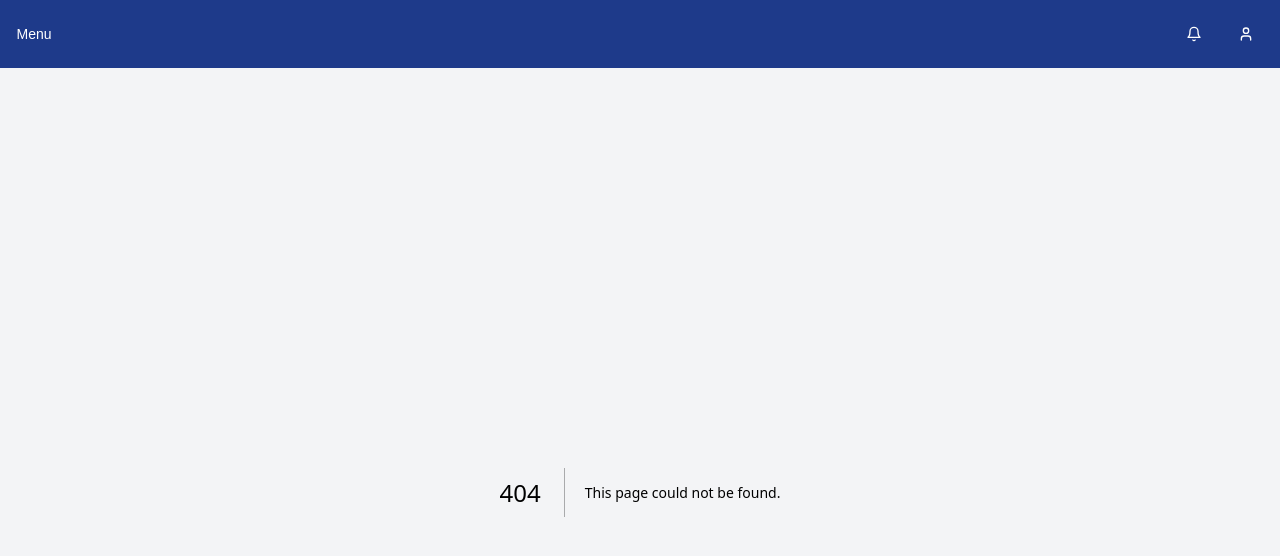
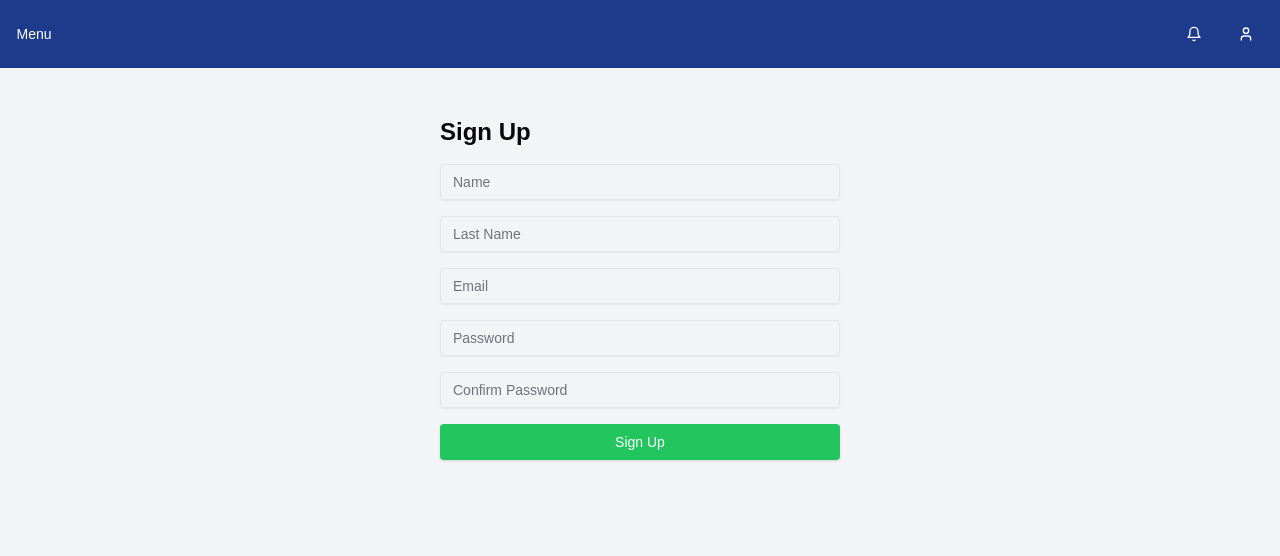
Before and after one commit to Ericsilvaa/ibhj-acamp-canteen-web, a Next.js app: page /signup in a window 1280 px wide. Before the commit this address had no page. Shown: the top 556 px of the page. Built offline with nearby package versions, Linux system fonts and the light colour scheme; no server answers.

Commit message:
feat: create a signup component page

```diff
--- /dev/null
+++ b/src/app/(auth)/signup/page.tsx
@@ -0,0 +1,109 @@
+/* eslint-disable @typescript-eslint/no-explicit-any */
+'use client'
+import { Button } from '@/components/ui/button'
+import { Input } from '@/components/ui/input'
+import { auth } from '@/lib/firebase'
+import { createUserWithEmailAndPassword } from 'firebase/auth'
+import { useRouter } from 'next/navigation'
+import { useState } from 'react'
+
+const SignUpPage: React.FC = () => {
+  const router = useRouter()
+  const [name, setName] = useState('')
+  const [lastName, setLastName] = useState('')
+  const [email, setEmail] = useState('')
+  const [password, setPassword] = useState('')
+  const [confirmPassword, setConfirmPassword] = useState('')
+  const [error, setError] = useState('')
+  const [loading, setLoading] = useState(false)
+
+  const handleSignUp = async () => {
+    if (!email || !password || !confirmPassword) {
+      setError('Please fill in all fields')
+      return
+    }
+
+    if (password !== confirmPassword) {
+      setError('Passwords do not match')
+      return
+    }
+
+    setLoading(true)
+    setError('') // Limpa erros anteriores
+    try {
+      await createUserWithEmailAndPassword(auth, email, password)
+      router.push('/')
+    } catch (err: any) {
+      console.error('Error during sign-up:', err.message)
+      setError(
+        err.code === 'auth/email-already-in-use'
+          ? 'Email is already in use'
+          : 'Something went wrong. Please try again later.'
+      )
+    } finally {
+      setLoading(false)
+    }
+  }
+
+  return (
+    <div className='p-6 max-w-md mx-auto'>
+      <h1 className='text-2xl font-bold mb-4'>Sign Up</h1>
+      <Input
+        type='Name'
+        value={name}
+        onChange={(e) => setName(e.target.value)}
+        placeholder='Name'
+        className='w-full border rounded px-3 py-2 mb-4'
+        aria-label='Name address'
+      />
+      <Input
+        type='lastName'
+        value={lastName}
+        onChange={(e) => setLastName(e.target.value)}
+        placeholder='Last Name'
+        className='w-full border rounded px-3 py-2 mb-4'
+        aria-label='Last Name'
+      />
+      <Input
+        type='email'
+        value={email}
+        onChange={(e) => setEmail(e.target.value)}
+        placeholder='Email'
+        className='w-full border rounded px-3 py-2 mb-4'
+        aria-label='Email address'
+      />
+      <Input
+        type='password'
+        value={password}
+        onChange={(e) => setPassword(e.target.value)}
+        placeholder='Password'
+        className='w-full border rounded px-3 py-2 mb-4'
+        aria-label='Password'
+      />
+      <Input
+        type='password'
+        value={confirmPassword}
+        onChange={(e) => setConfirmPassword(e.target.value)}
+        placeholder='Confirm Password'
+        className='w-full border rounded px-3 py-2 mb-4'
+        aria-label='Confirm password'
+      />
+      <Button
+        onClick={handleSignUp}
+        disabled={loading}
+        className={`w-full px-4 py-2 bg-green-500 text-white rounded ${
+          loading ? 'opacity-50 cursor-not-allowed' : ''
+        }`}
+      >
+        {loading ? 'Creating Account...' : 'Sign Up'}
+      </Button>
+      {error && (
+        <p className='text-red-500 mt-2' aria-live='polite'>
+          {error}
+        </p>
+      )}
+    </div>
+  )
+}
+
+export default SignUpPage
```
